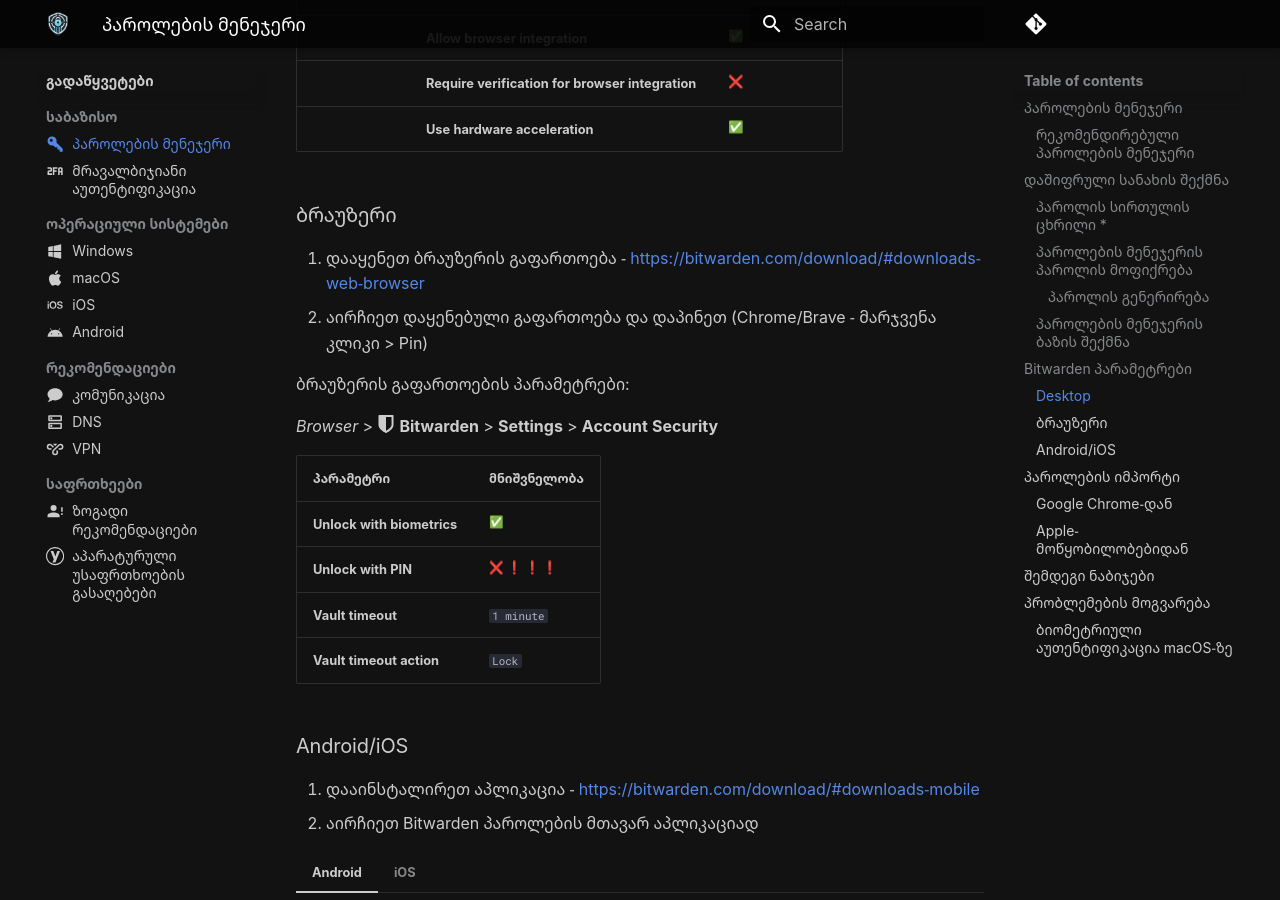
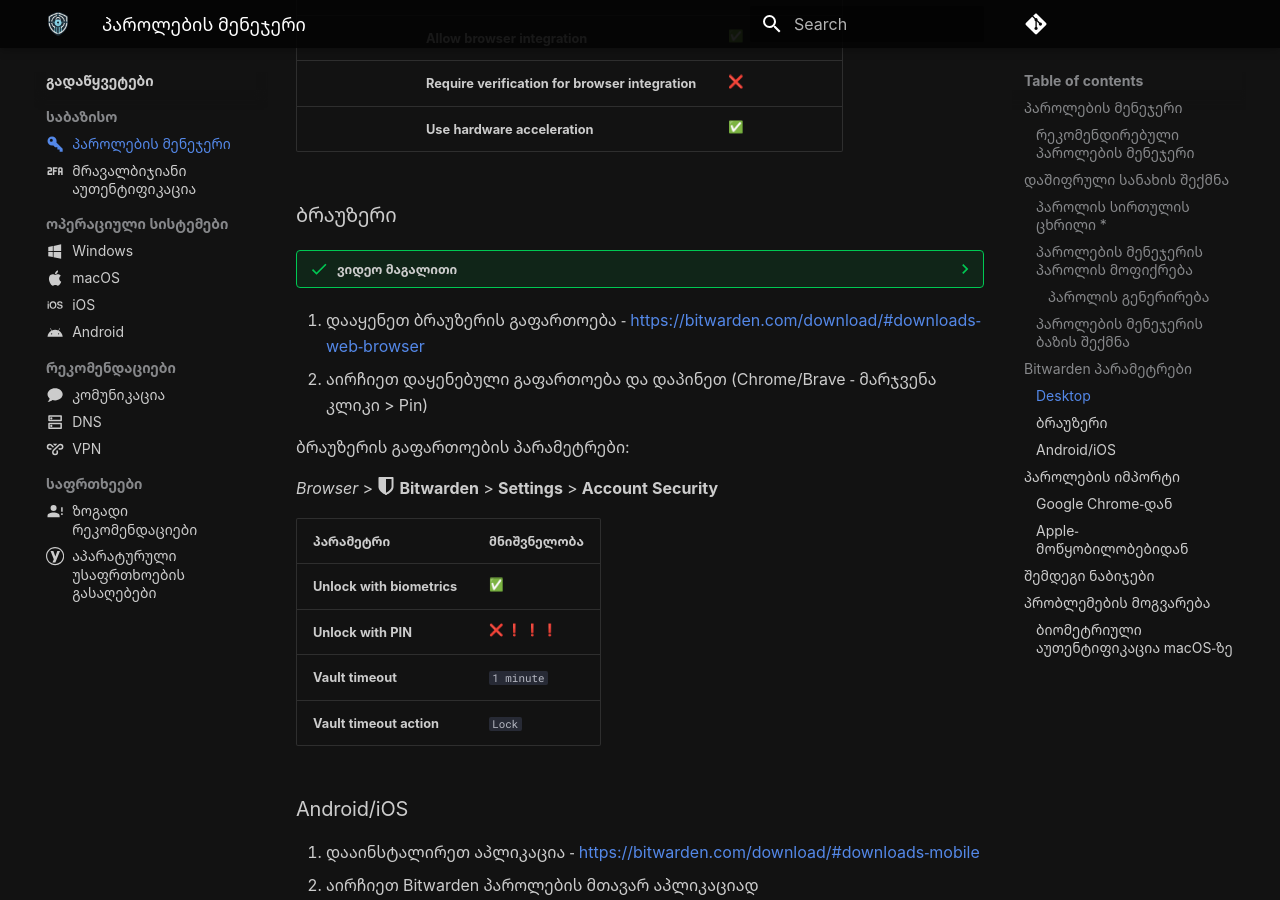
Before and after one commit to foige/security.foi.ge, an MkDocs documentation site: the page built from docs/solutions/passwords.md, in a window 1280 px wide and 900 px high, scrolled down 6121 px. Built offline with MkDocs 1.6.1 and Material for MkDocs 9.7.7, drawn with Linux system fonts in a browser that asks for light colours; emoji names are drawn with the system emoji font; comment, search, counter and statistics services are not loaded.

Commit message:
docs(passwords): Add demo video for bitwarden chrome installation

```diff
--- a/docs/solutions/passwords.md
+++ b/docs/solutions/passwords.md
@@ -269,6 +269,17 @@
 
 ### ბრაუზერი
 
+/// details | ვიდეო მაგალითი
+        type: success
+        open: false
+
+
+<video controls preload="none" poster="/assets/thumb/vid/bitwarden-chromium.jpg">
+    <source src="https://security-media.foi.ge/vid/bitwarden-chromium.mp4" type="video/mp4">
+</video>
+
+///
+
 1. დააყენეთ ბრაუზერის გაფართოება - [https://bitwarden.com/download/#downloads-web-browser](https://bitwarden.com/download/#downloads-web-browser)
 2. აირჩიეთ დაყენებული გაფართოება და დაპინეთ (Chrome/Brave - მარჯვენა კლიკი > Pin)
 
```
Also changed, not shown: docs/assets/thumb/vid/bitwarden-chromium.jpg (added).
